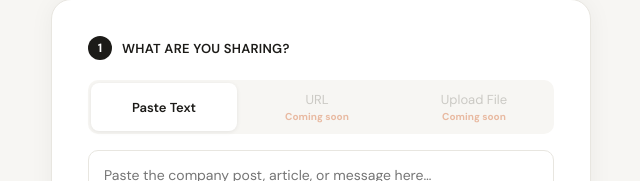
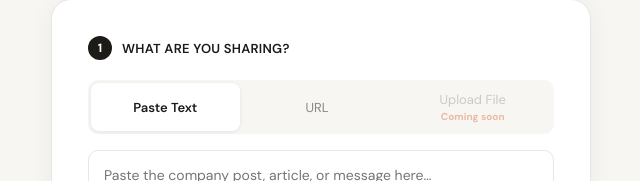
Before and after one commit to daniguzman73-netizen/postme, a React (Vite) app: page / in a window 1280 px wide. Shown: the part 111-292 px from the top of the page, without its empty margins (319-959 px from the left). Built offline with nearby package versions, Linux system fonts and the light colour scheme.

Commit message:
Update App.jsx

```diff
--- a/src/App.jsx
+++ b/src/App.jsx
@@ -37,8 +37,8 @@ Writing rules — follow these strictly:
 Output ONLY the post text, nothing else.`;
 }
 
-async function callClaude(prompt, url=null){
-  const body = url ? { url, prompt } : { prompt };
+async function callClaude(prompt, url){
+  const body = url ? {url, prompt} : {prompt};
   const res=await fetch("/api/generate",{method:"POST",headers:{"Content-Type":"application/json"},body:JSON.stringify(body)});
   const data=await res.json();
   if(!res.ok)throw new Error(data.error||"Request failed");
@@ -71,7 +71,7 @@ function SliderRow({slider,value,onChange}){
 
 function Section({label,number,active,children}){
   return(
-    <div style={{marginBottom:0,opacity:active?1:0.35,transition:"opacity 0.4s",pointerEvents:active?"auto":"none"}}>
+    <div style={{opacity:active?1:0.35,transition:"opacity 0.4s",pointerEvents:active?"auto":"none"}}>
       <div style={{display:"flex",alignItems:"center",gap:10,marginBottom:20}}>
         <div style={{width:24,height:24,borderRadius:"50%",background:active?T.text:T.border,color:active?"#fff":T.muted,fontSize:12,fontWeight:700,display:"flex",alignItems:"center",justifyContent:"center",flexShrink:0,transition:"background 0.3s"}}>{number}</div>
         <span style={{fontSize:13,fontWeight:600,color:active?T.text:T.muted,letterSpacing:"0.02em",textTransform:"uppercase",transition:"color 0.3s"}}>{label}</span>
@@ -81,9 +81,7 @@ function Section({label,number,active,children}){
   );
 }
 
-function Divider(){
-  return <div style={{height:1,background:T.border,margin:"32px 0"}}/>;
-}
+function Divider(){ return <div style={{height:1,background:T.border,margin:"32px 0"}}/>; }
 
 function LoadingBar(){
   const [prog,setProg]=useState(0);
@@ -109,7 +107,8 @@ function LoadingBar(){
 }
 
 export default function PostMe(){
-  const [state,setState]=useState({content:"",contentType:"text",take:"",platform:"",sliders:{tone:50,focus:50,hero:50,length:50}});
+  const [inputMode, setInputMode] = useState("text"); // "text" or "url"
+  const [state,setState]=useState({content:"",take:"",platform:"",sliders:{tone:50,focus:50,hero:50,length:50}});
   const [result,setResult]=useState("");
   const [loading,setLoading]=useState(false);
   const [generating,setGenerating]=useState(false);
@@ -125,9 +124,9 @@ export default function PostMe(){
     setLoading(true);setGenerating(true);setError("");setResult("");
     setTimeout(()=>resultRef.current?.scrollIntoView({behavior:"smooth",block:"start"}),100);
     try{
-      const isUrl = state.contentType==="url";
+      const isUrl = inputMode === "url";
       const prompt = buildPrompt({
-        content: isUrl ? `Fetch the content at ${state.content} and use it as the company content to write about.` : state.content,
+        content: isUrl ? `Fetch and summarise the content at ${state.content} and use it as the company content to write about.` : state.content,
         take:state.take, platform:state.platform, sliders:state.sliders
       });
       const [text]=await Promise.allSettled([
@@ -136,16 +135,16 @@ export default function PostMe(){
       ]);
       setGenerating(false);setLoading(false);
       if(text.status==="fulfilled"){setResult(text.value);}
-      else{setError("Generation failed. Please try again.");}
+      else{setError(text.reason?.message||"Generation failed. Please try again.");}
     }catch(err){
       setGenerating(false);setLoading(false);
       setError(err.message||"Generation failed. Please try again.");
     }
-  },[state]);
+  },[state, inputMode]);
 
   const reset=()=>{
-    setState({content:"",contentType:"text",take:"",platform:"",sliders:{tone:50,focus:50,hero:50,length:50}});
-    setResult("");setError("");setGenerating(false);setLoading(false);
+    setState({content:"",take:"",platform:"",sliders:{tone:50,focus:50,hero:50,length:50}});
+    setResult("");setError("");setGenerating(false);setLoading(false);setInputMode("text");
     window.scrollTo({top:0,behavior:"smooth"});
   };
 
@@ -167,18 +166,30 @@ export default function PostMe(){
 
           {/* Section 1 – Content */}
           <Section label="What are you sharing?" number="1" active={true}>
+
+            {/* Tab bar */}
             <div style={{display:"flex",gap:3,marginBottom:16,background:T.bg,borderRadius:10,padding:3}}>
-              <button onClick={()=>setState(s=>({...s,contentType:"text"}))} style={{flex:1,padding:"8px 0",border:"none",borderRadius:8,cursor:"pointer",background:T.surface,color:T.text,fontWeight:600,fontSize:13,fontFamily:"inherit",boxShadow:"0 1px 4px rgba(0,0,0,0.08)"}}>Paste Text</button>
-              <div style={{flex:1,padding:"8px 4px",borderRadius:8,textAlign:"center",opacity:0.4,userSelect:"none"}}>
-                <div style={{fontSize:13,color:T.muted}}>URL</div>
-                <div style={{fontSize:10,fontWeight:700,color:T.accent,marginTop:2}}>Coming soon</div>
-              </div>
-              <div style={{flex:1,padding:"8px 4px",borderRadius:8,textAlign:"center",opacity:0.4,userSelect:"none"}}>
+              <button
+                onClick={()=>{ setInputMode("text"); setState(s=>({...s,content:""})); }}
+                style={{flex:1,padding:"8px 0",border:"none",borderRadius:8,cursor:"pointer",fontFamily:"inherit",fontSize:13,fontWeight:inputMode==="text"?600:400,color:inputMode==="text"?T.text:T.muted,background:inputMode==="text"?T.surface:"transparent",boxShadow:inputMode==="text"?"0 1px 4px rgba(0,0,0,0.08)":"none"}}>
+                Paste Text
+              </button>
+              <button
+                onClick={()=>{ setInputMode("url"); setState(s=>({...s,content:""})); }}
+                style={{flex:1,padding:"8px 0",border:"none",borderRadius:8,cursor:"pointer",fontFamily:"inherit",fontSize:13,fontWeight:inputMode==="url"?600:400,color:inputMode==="url"?T.text:T.muted,background:inputMode==="url"?T.surface:"transparent",boxShadow:inputMode==="url"?"0 1px 4px rgba(0,0,0,0.08)":"none"}}>
+                URL
+              </button>
+              <div style={{flex:1,padding:"8px 4px",borderRadius:8,textAlign:"center",opacity:0.4,cursor:"not-allowed",userSelect:"none"}}>
                 <div style={{fontSize:13,color:T.muted}}>Upload File</div>
                 <div style={{fontSize:10,fontWeight:700,color:T.accent,marginTop:2}}>Coming soon</div>
               </div>
             </div>
-            <textarea placeholder="Paste the company post, article, or message here…" value={state.content} onChange={e=>setState(s=>({...s,content:e.target.value,contentType:"text"}))} rows={5} style={{...iStyle,resize:"vertical",lineHeight:1.6}}/>
+
+            {/* Input */}
+            {inputMode==="url"
+              ? <input type="url" placeholder="https://yourcompany.com/blog/post" value={state.content} onChange={e=>setState(s=>({...s,content:e.target.value}))} style={iStyle}/>
+              : <textarea placeholder="Paste the company post, article, or message here…" value={state.content} onChange={e=>setState(s=>({...s,content:e.target.value}))} rows={5} style={{...iStyle,resize:"vertical",lineHeight:1.6}}/>
+            }
           </Section>
 
           <Divider/>
```
